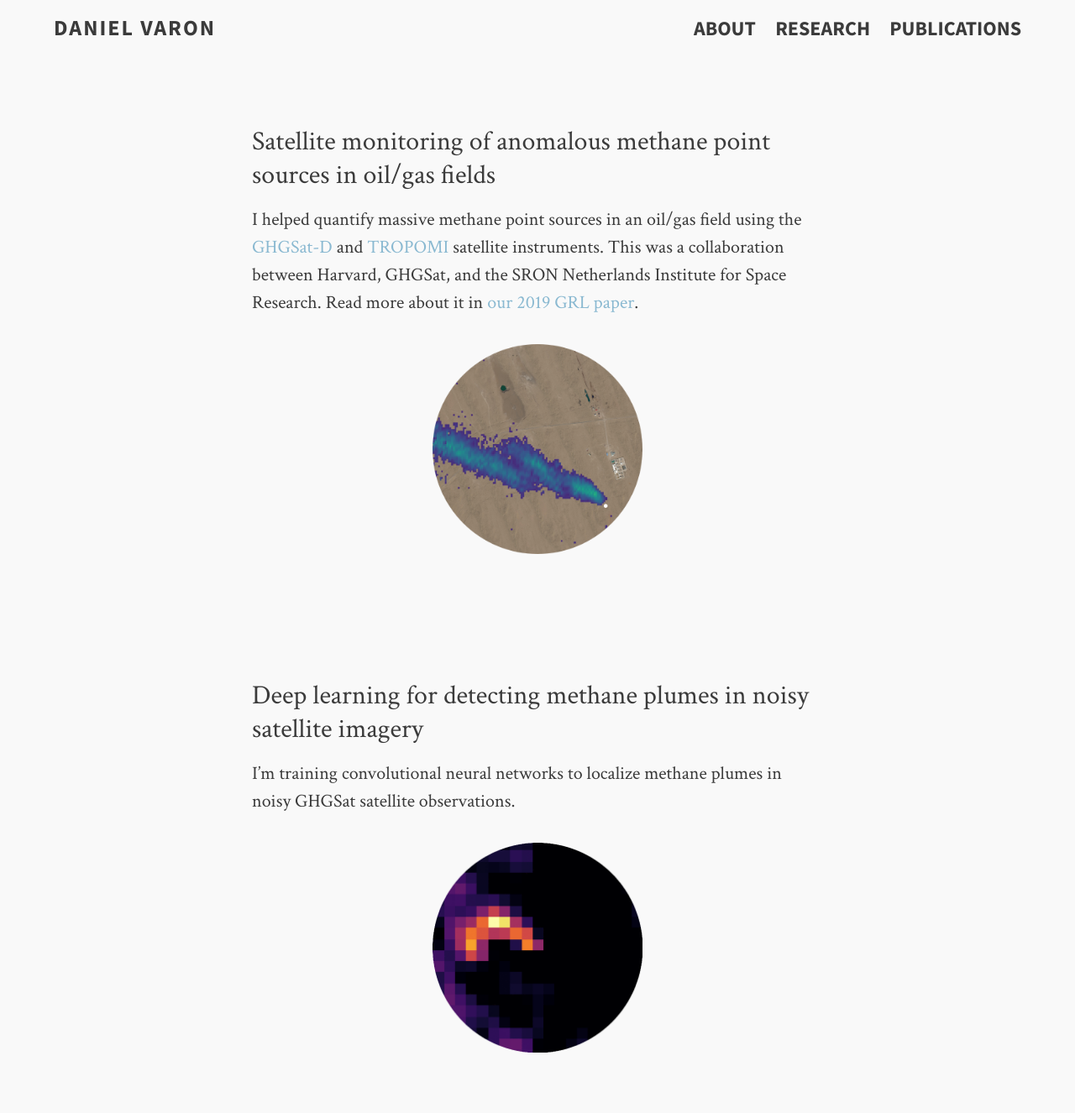
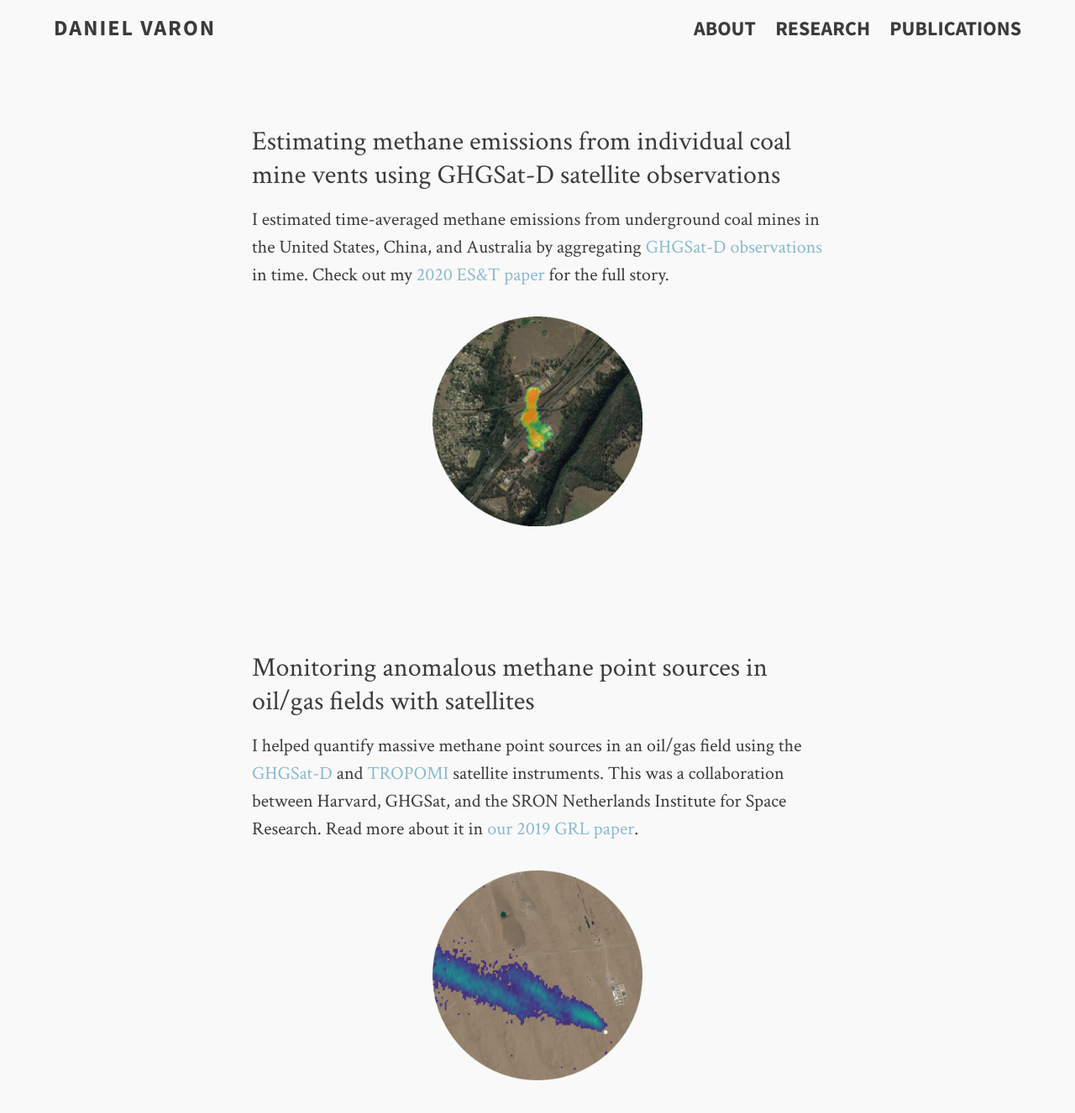
Before and after one commit to djvaron/djvaron.github.io, a Jekyll site: the page built from research.md, in a window 1280 px wide and 1400 px high. Shown: the top 1326 px of the window at 84% size. Built offline with Jekyll 4.4.1, drawn with Linux system fonts in a browser that asks for light colours; some of the changed text lies outside the part shown.

Commit message:
update research,papers

```diff
--- a/research.md
+++ b/research.md
@@ -5,7 +5,16 @@ title: Research
 tags: [daniel varon, methane, satellites, machine learning, emissions, research]
 ---
 
-### Satellite monitoring of anomalous methane point sources in oil/gas fields
+### Estimating methane emissions from individual coal mine vents using GHGSat-D satellite observations
+
+I estimated time-averaged methane emissions from underground coal mines in the United States, China, and Australia by aggregating [GHGSat-D observations](https://www.ghgsat.com/data-products-analytics/analytics/) in time. Check out my [2020 ES&T paper](https://pubs.acs.org/doi/abs/10.1021/acs.est.0c01213) for the full story.
+
+![daniel varon methane satellite harvard plume thumb2](../images/thumb2_projects.png){:height="250px" width="250px"}
+
+<br>
+<br>
+
+### Monitoring anomalous methane point sources in oil/gas fields with satellites
 
 I helped quantify massive methane point sources in an oil/gas field using the [GHGSat-D](https://www.ghgsat.com/who-we-are/our-satellites/claire/) and [TROPOMI](http://www.tropomi.eu/) satellite instruments. This was a collaboration between Harvard, GHGSat, and the SRON Netherlands Institute for Space Research. Read more about it in [our 2019 GRL paper](https://agupubs.onlinelibrary.wiley.com/doi/abs/10.1029/2019GL083798).
 
@@ -19,15 +28,6 @@ I helped quantify massive methane point sources in an oil/gas field using the [G
 I'm training convolutional neural networks to localize methane plumes in noisy GHGSat satellite observations.
 
 ![daniel varon methane satellite harvard plume thumb3](../images/thumb3_projects.png){:height="250px" width="250px"}
-
-<br>
-<br>
-
-### Estimating methane emissions from coal mine vents using GHGSat-D satellite observations
-
-I'm estimating methane emissions from underground coal mines in the United States, China, and Australia by aggregating [GHGSat-D observations](https://www.ghgsat.com/data-products-analytics/analytics/) in time. Check out [my 2018 AGU poster](/presentations/varon_poster_agu2018.pdf) for details and these [Bloomberg](https://www.bloomberg.com/news/articles/2019-04-17/new-wave-of-satellites-could-pinpoint-greenhouse-gas-offenders) and [Scientific American](https://www.scientificamerican.com/article/private-space-race-targets-greenhouse-gas-emitters/) articles for the big picture.
-
-![daniel varon methane satellite harvard plume thumb2](../images/thumb2_projects.png){:height="250px" width="250px"}
 
 <br>
 <br>
```
Also changed, not shown: publications.md (+2 -2 lines), 1 other file.
